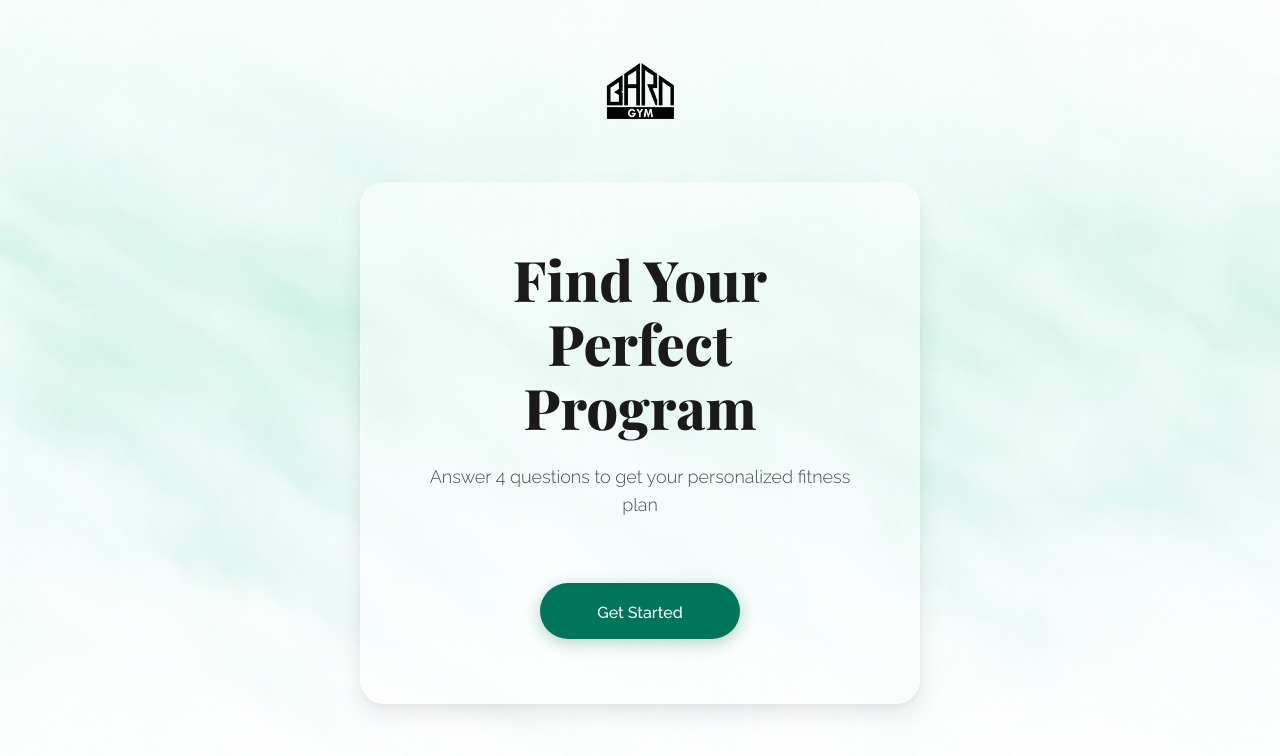
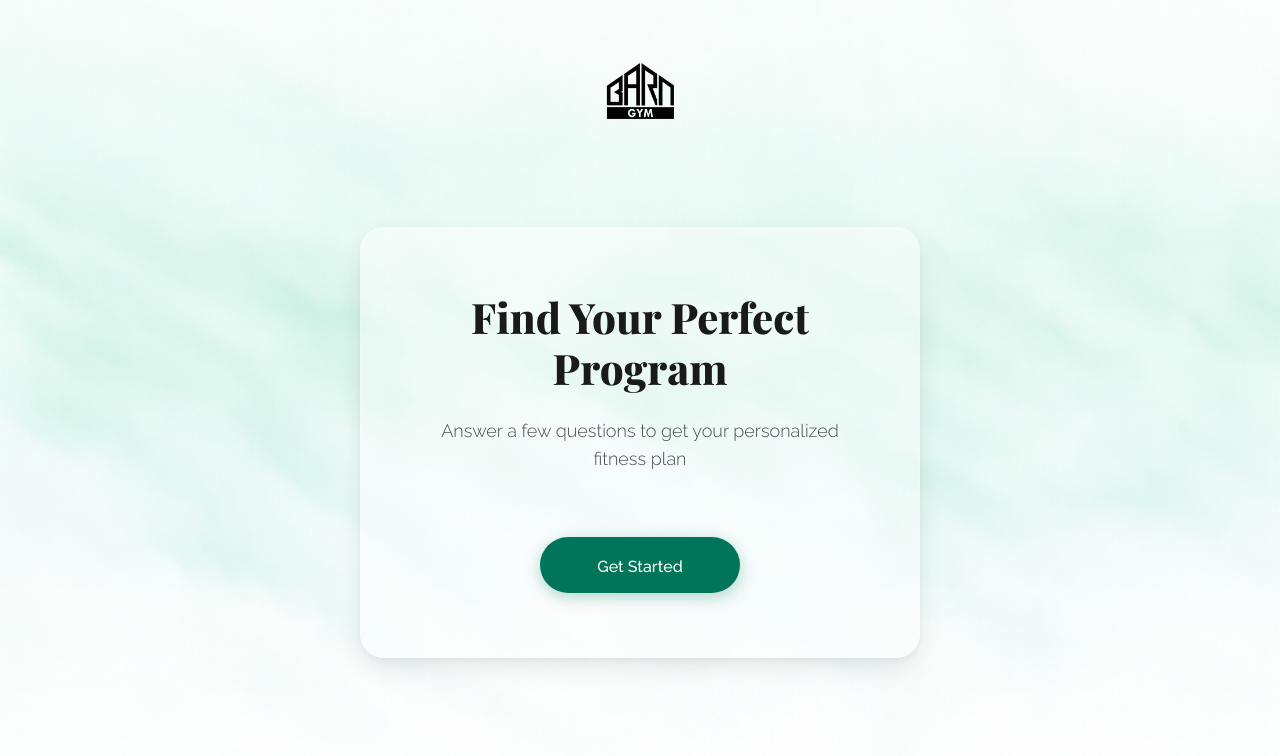
Before and after one commit to RoelofvHeeren/barn-community-onboarding, a React (Vite) app: page / in a window 1280 px wide. Shown: the top 756 px of the page. Built offline with nearby package versions, Linux system fonts and the light colour scheme; no server answers.

Commit message:
fix: correct question count text and reduce header font size

```diff
--- a/src/App.jsx
+++ b/src/App.jsx
@@ -74,8 +74,8 @@ function App() {
           width: '100%'
         }}>
           <h1 style={{
-            fontSize: '56px',
-            lineHeight: '64px',
+            fontSize: '42px',
+            lineHeight: '1.2',
             fontFamily: 'var(--font-heading)',
             fontWeight: 800,
             marginBottom: '24px'
@@ -90,7 +90,7 @@ function App() {
             color: 'var(--color-text-secondary)',
             marginBottom: '64px'
           }}>
-            Answer 4 questions to get your personalized fitness plan
+            Answer a few questions to get your personalized fitness plan
           </p>
 
           <button
```
